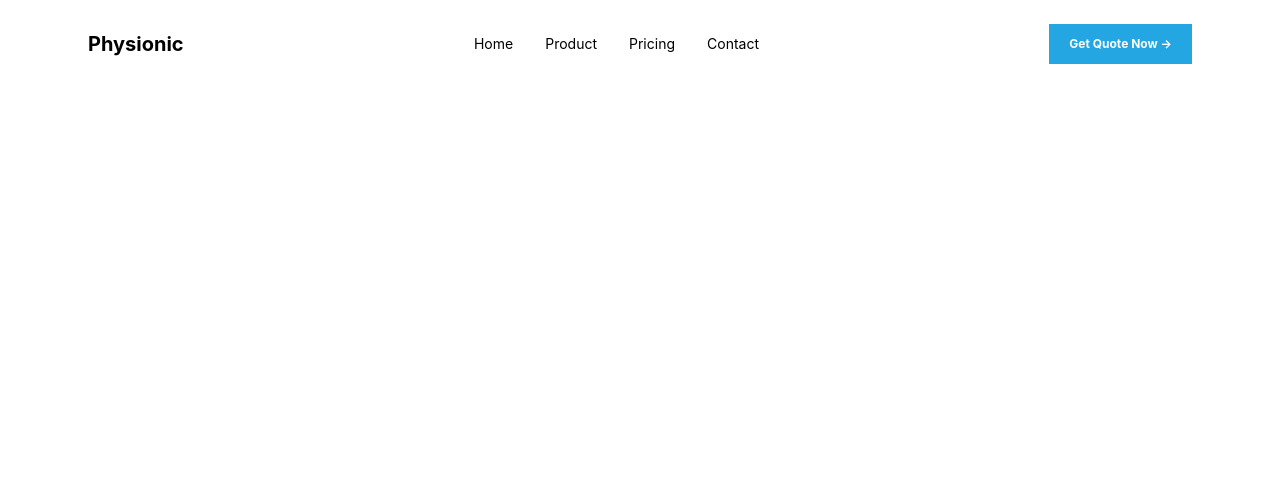
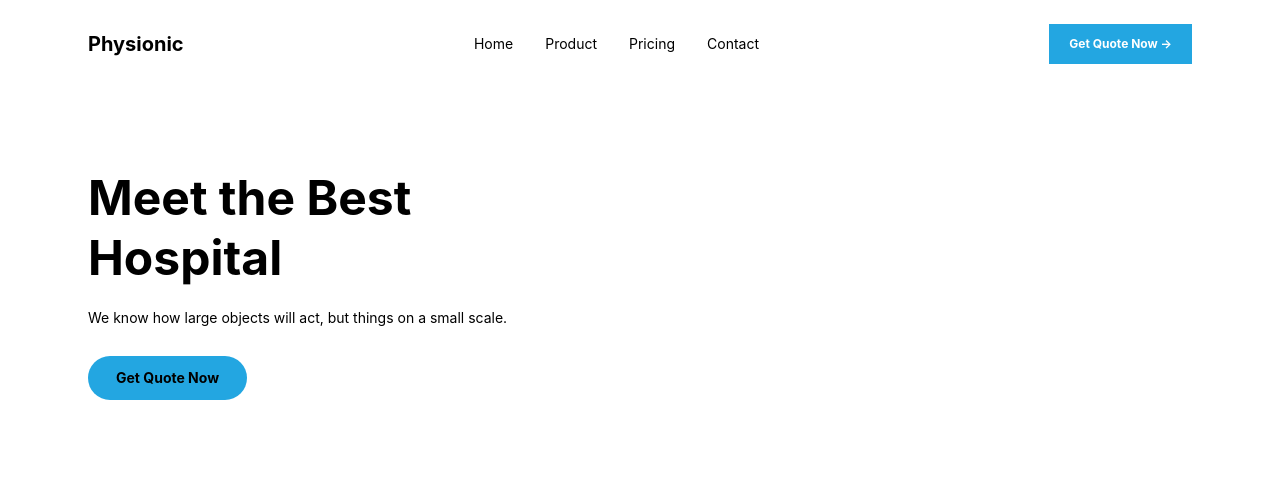
Before and after one commit to karoljungli9-byte/vacation, a website: page index.html in a window 1280 px wide. Drawn offline with Linux system fonts and the light colour scheme.

Commit message:
vacation4

```diff
--- a/index.html
+++ b/index.html
@@ -37,3 +37,31 @@
 
         </div>
     </header>
+    <section class="large:[url('../background%20(1).png')] bg-cover bg-center">
+
+        <div class="max-w-6xl mx-auto px-6 py-12 grid gap-10
+                    lg:grid-cols-2 lg:items-center lg:py-20">
+
+
+            <div class="text-center lg:text-left">
+
+                <h1 class="text-4xl font-bold leading-tight
+                           lg:text-5xl">
+                    Meet the Best
+                    <br>
+                    Hospital
+                </h1>
+
+                <p class="max-w-md mx-auto mt-5 text-sm
+                          lg:mx-0">
+                    We know how large objects will act,
+                    but things on a small scale.
+                </p>
+
+                <div class="mt-7 flex flex-col gap-3 sm:flex-row
+                            lg:justify-start">
+
+                    <button class="rounded-full bg-[#23A6E1]
+                                   px-7 py-3 text-sm font-bold ">
+                        Get Quote Now
+                    </button>
```
Also changed, not shown: src/output.css.
